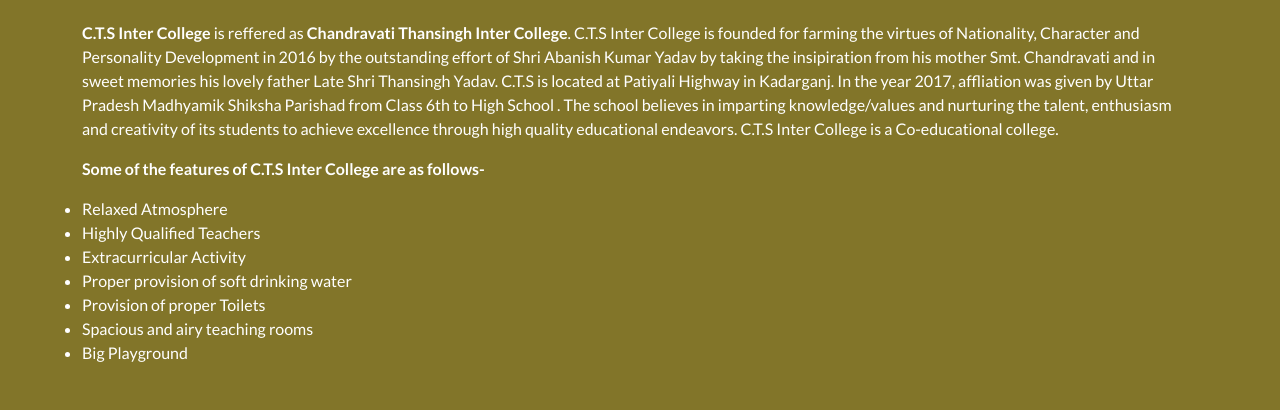
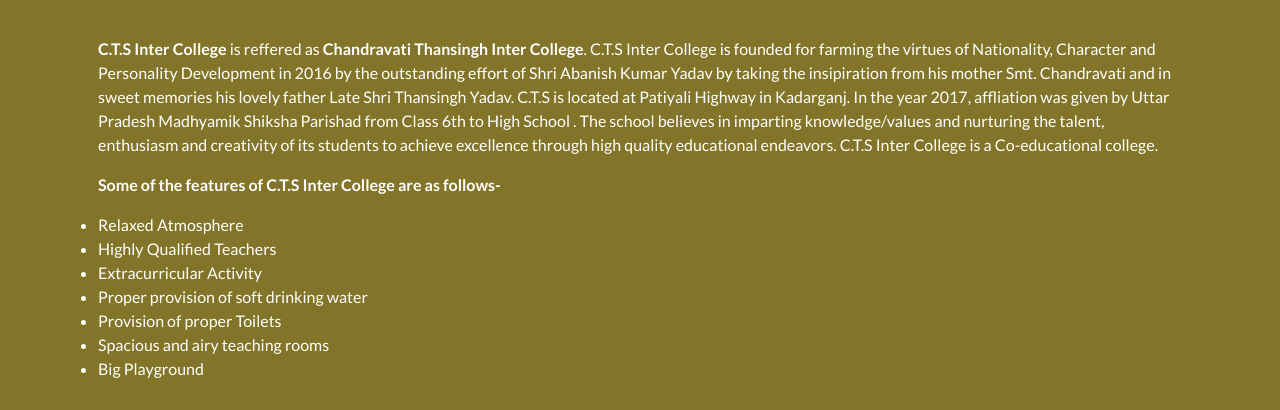
Before and after one commit to CTSInterCollege/CTS, a plain HTML site: page index.html in a window 1280 px wide. Shown: the part 390-800 px from the top of the page. Drawn offline with nearby package versions, Linux system fonts and the light colour scheme.

Commit message:
Update index.html

```diff
--- a/index.html
+++ b/index.html
@@ -102,7 +102,7 @@
 
     </header>
     <!-- About Section-->
-    <section class="page-section  text-white mb-0 " id="about" style="background-color: #827529; border-radius: 2px;">
+    <section class="page-section  text-white  " id="about" style="background-color: #827529; ">
         <div class="container">
             <!-- About Section Heading-->
             <h2 class="page-section-heading text-center text-uppercase " style="color: #b1d9f7;">About</h2>
@@ -113,7 +113,7 @@
                 <div class="divider-custom-line"></div>
             </div>
             <!-- About Section Content-->
-            <div class="row">
+            <div class="row p-3">
                 <p>
                     <b>C.T.S Inter College </b> is reffered as <b>Chandravati Thansingh Inter College</b>. C.T.S Inter
                     College is founded for farming the virtues of Nationality, Character and Personality Development in
```
